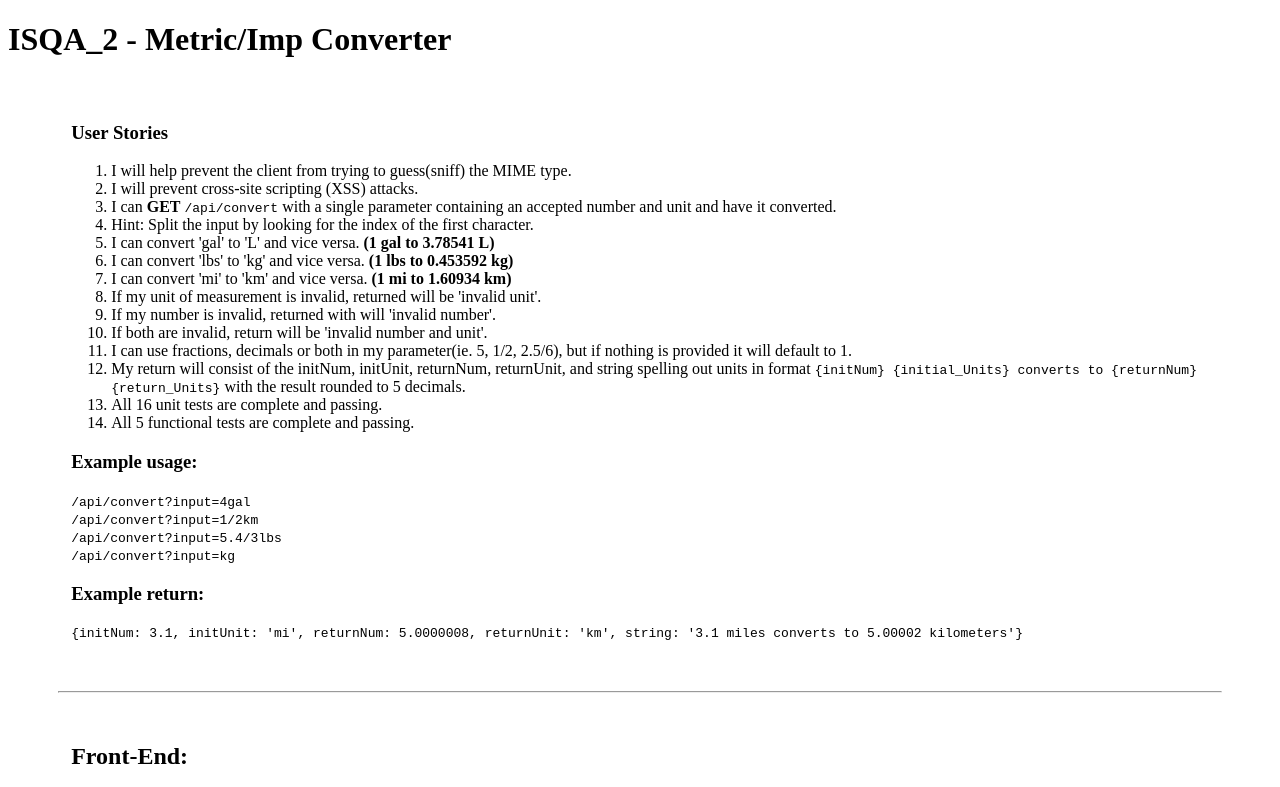
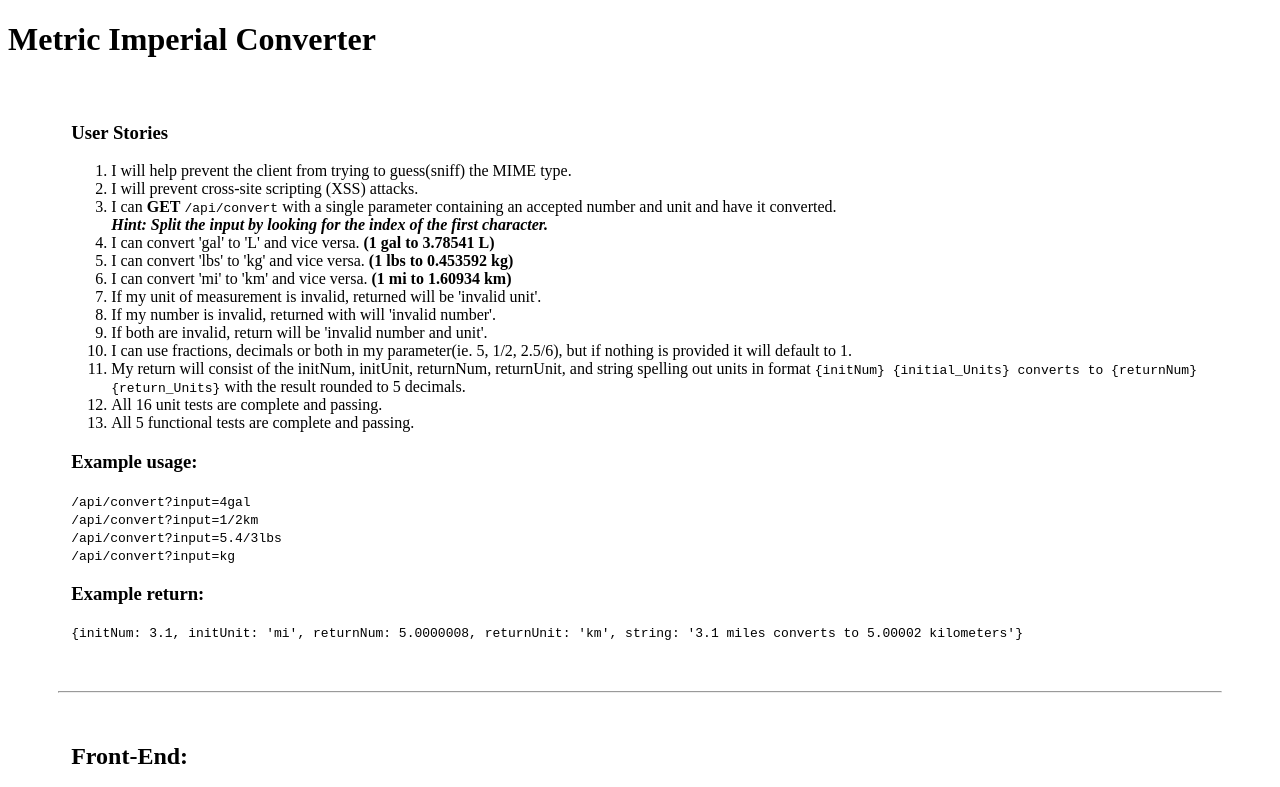
Before and after one commit to wmemorgan/metric-imperial-demo, a website: page views/index.html in a window 1280 px wide. Shown: the top 787 px of the page. Drawn offline with nearby package versions, Linux system fonts and the light colour scheme; files that its build step writes are made by us from their sources.

Commit message:
Update page title
Fix User Story hint formatting

```diff
--- a/views/index.html
+++ b/views/index.html
@@ -12,7 +12,7 @@
   <body>
     <header>
       <h1>
-        ISQA_2 - Metric/Imp Converter
+        Metric Imperial Converter
       </h1>
     </header>
     <div id='userstories' style='margin-left: 5%; margin-top: 5%'>
@@ -21,7 +21,7 @@
         <li>I will help prevent the client from trying to guess(sniff) the MIME type.</li>
         <li>I will prevent cross-site scripting (XSS) attacks.</li>
         <li>I can <b>GET</b> <code>/api/convert</code> with a single parameter containing an accepted number and unit and have it converted.</li>
-        <li>Hint: Split the input by looking for the index of the first character.</li>
+        <span style="font-weight:bold;font-style:italic">Hint: Split the input by looking for the index of the first character.</span><br>
         <li>I can convert 'gal' to 'L' and vice versa. <b>(1 gal to 3.78541 L)</b></li>
         <li>I can convert 'lbs' to 'kg' and vice versa. <b>(1 lbs to 0.453592 kg)</b></li>
         <li>I can convert 'mi' to 'km' and vice versa. <b>(1 mi to 1.60934 km)</b></li>
```
